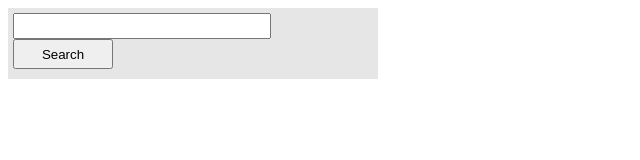
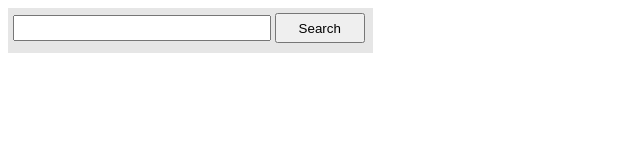
Before and after one commit to vikulin/yggdrasil-network-map, a plain HTML site: page WebContent/index.html in a window 1280 px wide. Shown: the whole page, without its empty margins (0-640 px from the left). Drawn offline with nearby package versions, Linux system fonts and the light colour scheme.

Commit message:
1. search button size fix

```diff
--- a/WebContent/index.html
+++ b/WebContent/index.html
@@ -21,7 +21,7 @@
 .box {
 	position: relative;
 	display: flex;
-	width: 370px;
+	width: 365px;
 	z-index: 9;
 	font: 10pt sans-serif;
 }
@@ -47,7 +47,7 @@
 			<input id="textId" type="text"
 				style="position: relative; width: 250px; height: 20px;" />
 			<button onclick="focusNode();"
-				style="position: relative; width: 100px; height: 30px;">Search</button>
+				style="position: relative; width: 90px; height: 30px;">Search</button>
 		</div>
 	</div>
 
```
